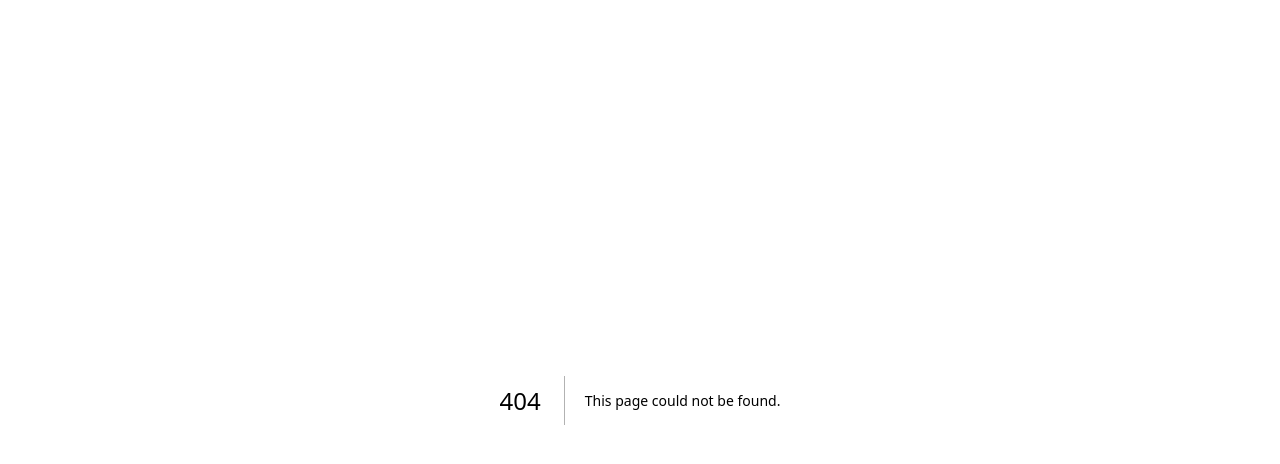
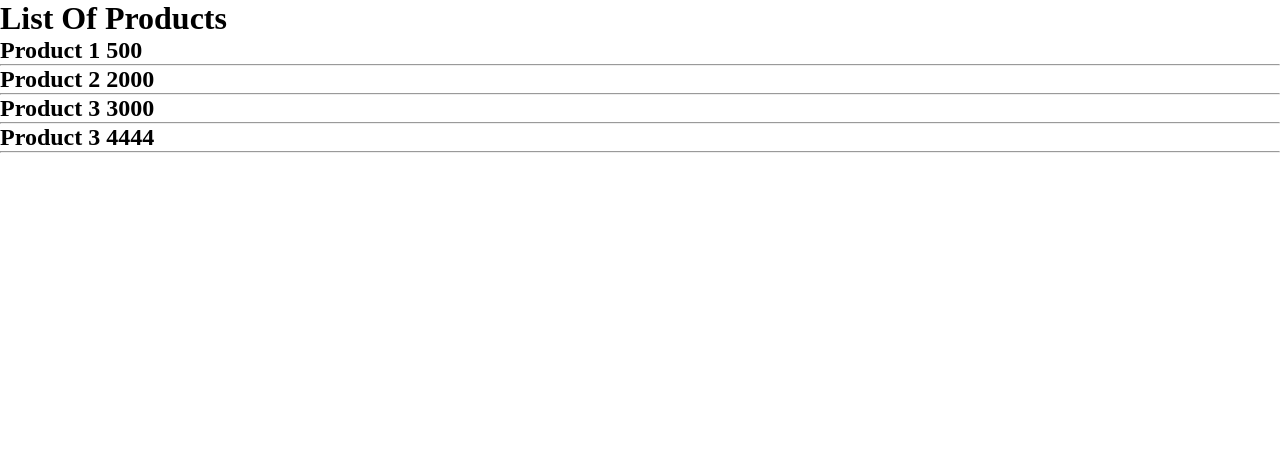
Before and after one commit to Marshood/nextJS, a Next.js app: page /products in a window 1280 px wide. Before the commit this address had no page. Shown: the top 464 px of the page. Built offline with nearby package versions, Linux system fonts and the light colour scheme; data requests are answered from the project's data file.

Commit message:
Inspecting ISR Builds

```diff
--- /dev/null
+++ b/db.json
@@ -0,0 +1,28 @@
+{
+  "products": [
+    {
+      "id": 1,
+      "title": "Product 1",
+      "price": 500,
+      "description": "Description 1"
+    },
+    {
+      "id": 2,
+      "title": "Product 2",
+      "price": 2000,
+      "description": "Description 2"
+    },
+    {
+      "id": 3,
+      "title": "Product 3",
+      "price": 3000,
+      "description": "Description 3"
+    },
+    {
+      "id": 4,
+      "title": "Product 3",
+      "price": 4444,
+      "description": "Description 3"
+    }
+  ]
+}
--- a/package.json
+++ b/package.json
@@ -8,7 +8,8 @@
     "start": "next start",
     "lint": "next lint",
     "format": "prettier --check --ignore-path .gitignore .",
-    "format:fix": "prettier --write --ignore-path .gitignore ."
+    "format:fix": "prettier --write --ignore-path .gitignore .",
+    "serve-json": "json-server --watch db.json --port 4000"
   },
   "dependencies": {
     "@types/node": "18.16.3",
@@ -19,6 +20,7 @@
     "next": "13.3.1",
     "react": "18.2.0",
     "react-dom": "18.2.0",
-    "typescript": "5.0.4"
+    "typescript": "5.0.4",
+    "json-server": "^0.17.3"
   }
 }
--- /dev/null
+++ b/pages/products/index.tsx
@@ -0,0 +1,40 @@
+import Link from 'next/link'
+import { useRouter } from 'next/router'
+
+const ProductsList = (props: {
+  products: Array<{ price: number; id: string; title: string; email: string }>
+}) => {
+  const { products } = props
+  const router = useRouter()
+  if (router.isFallback) {
+    return <h1> Loading...</h1>
+  }
+  return (
+    <>
+      <h1>List Of Products</h1>
+
+      {products?.map(
+        (product: { price: number; id: string; title: string }) => {
+          return (
+            <div key={product.id}>
+              <Link href={`products/${product.id}`}>
+                <h2>
+                  {product.title} {product.price}
+                </h2>
+              </Link>
+              <hr />
+            </div>
+          )
+        },
+      )}
+    </>
+  )
+}
+
+export async function getStaticProps() {
+  const response = await fetch('http://localhost:4000/products/')
+  const data = await response?.json()
+  return { props: { products: data }, revalidate: 10 }
+}
+
+export default ProductsList
```
Also changed, not shown: pages/products/[productId].tsx (added, +78 -0 lines), 1 other file (tests, documents, lock files or other folders).
